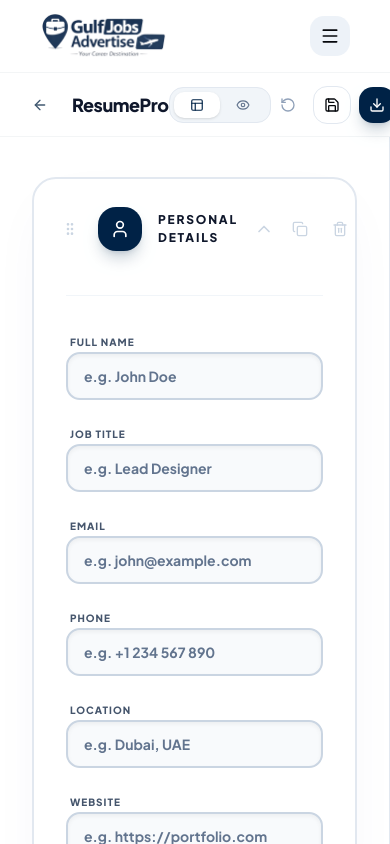
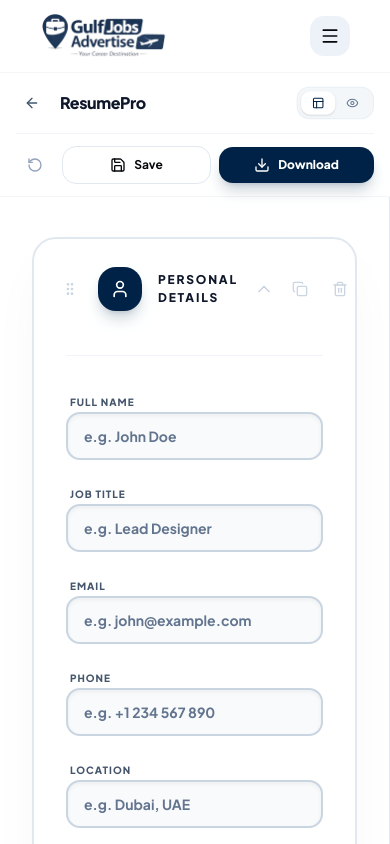
Before and after one commit to zaidkhan9085/job_advertise_fe, a Next.js app: page /resume-builder in a window 390 px wide. Shown: the top 844 px of the page. Built offline with nearby package versions, Linux system fonts and the light colour scheme.

Commit message:
more changes

```diff
--- a/src/app/(marketing)/resume-builder/page.tsx
+++ b/src/app/(marketing)/resume-builder/page.tsx
@@ -93,53 +93,60 @@ export default function ResumeBuilderPage() {
     <div className="flex flex-col h-screen bg-[#F1F5F9] overflow-hidden">
 
       {/* Precision Header */}
-      <header className="h-16 bg-white border-b border-border/40 flex items-center justify-between px-6 shrink-0 z-50">
-        <div className="flex items-center gap-4">
+      <header className="flex flex-col lg:flex-row lg:h-16 bg-white border-b border-border/40 px-4 py-3 lg:px-6 lg:py-0 lg:items-center justify-between shrink-0 z-50 transition-all">
+        <div className="flex items-center justify-between w-full lg:w-auto gap-4">
+          <div className="flex items-center gap-3">
             <Link href="/resume" className="p-2 hover:bg-secondary rounded-lg transition-all text-muted-foreground hover:text-foreground">
               <ArrowLeft className="w-4 h-4" />
             </Link>
             <div className="flex items-baseline gap-2">
-            <h1 className="text-lg font-black text-slate-900 tracking-tight">ResumePro</h1>
-            <span className="text-[10px] font-black text-brand-blue/40 uppercase tracking-widest hidden sm:block">Modern Builder</span>
+              <h1 className="text-base lg:text-lg font-black text-slate-900 tracking-tight">ResumePro</h1>
+              <span className="text-[9px] font-black text-brand-blue/30 uppercase tracking-widest hidden sm:block">Modern Builder</span>
             </div>
           </div>
 
-        {/* View Switcher (Dynamic) */}
-        <div className="flex bg-slate-100 p-1 rounded-xl border border-slate-200">
+          {/* View Switcher (Dynamic - Integrated in Row 1 for mobile) */}
+          <div className="flex bg-slate-100/80 p-1 rounded-xl border border-slate-200/60 scale-90 sm:scale-100 origin-right">
              <button
                onClick={() => setViewMode("edit")}
-             className={`px-4 py-1.5 rounded-lg text-xs font-bold transition-all flex items-center gap-2 ${viewMode === "edit" ? "bg-white text-brand-blue shadow-sm" : "text-slate-500 hover:text-slate-900"}`}
+               className={`px-3 sm:px-4 py-1.5 rounded-lg text-[10px] sm:text-xs font-bold transition-all flex items-center gap-2 ${viewMode === "edit" ? "bg-white text-brand-blue shadow-sm" : "text-slate-500 hover:text-slate-900"}`}
              >
-             <Layout className="w-3.5 h-3.5" /> <span className="hidden md:inline">Edit</span>
+               <Layout className="w-3.5 h-3.5" /> <span className="hidden sm:inline">Edit</span>
              </button>
              <button
                onClick={() => setViewMode("both")}
                className={`hidden lg:flex px-4 py-1.5 rounded-lg text-xs font-bold transition-all items-center gap-2 ${viewMode === "both" ? "bg-white text-brand-blue shadow-sm" : "text-slate-500 hover:text-slate-900"}`}
              >
-             <Monitor className="w-3.5 h-3.5" /> SplitView
+               <Monitor className="w-3.5 h-3.5" /> Split
              </button>
              <button
                onClick={() => setViewMode("preview")}
-             className={`px-4 py-1.5 rounded-lg text-xs font-bold transition-all flex items-center gap-2 ${viewMode === "preview" ? "bg-white text-brand-blue shadow-sm" : "text-slate-500 hover:text-slate-900"}`}
+               className={`px-3 sm:px-4 py-1.5 rounded-lg text-[10px] sm:text-xs font-bold transition-all flex items-center gap-2 ${viewMode === "preview" ? "bg-white text-brand-blue shadow-sm" : "text-slate-500 hover:text-slate-900"}`}
              >
-             <Eye className="w-3.5 h-3.5" /> <span className="hidden md:inline">Preview</span>
+               <Eye className="w-3.5 h-3.5" /> <span className="hidden sm:inline">Preview</span>
              </button>
           </div>
+        </div>
 
-        <div className="flex items-center gap-2">
-          <button onClick={handleReset} title="Reset Draft" className="p-2 sm:p-2.5 rounded-xl hover:bg-rose-50 text-slate-400 hover:text-rose-500 transition-all border border-transparent hover:border-rose-100 shrink-0">
+        {/* Action Buttons: Moved to next row on mobile as requested */}
+        <div className="flex items-center justify-between lg:justify-end gap-2 w-full lg:w-auto mt-3 lg:mt-0 pt-3 lg:pt-0 border-t lg:border-t-0 border-slate-100">
+          <button onClick={handleReset} title="Reset Draft" className="p-2.5 rounded-xl hover:bg-rose-50 text-slate-400 hover:text-rose-500 transition-all border border-transparent hover:border-rose-100 shrink-0">
             <RotateCcw className="w-4 h-4" />
           </button>
 
-          <button onClick={handleSave} className="p-2.5 sm:px-4 sm:py-2.5 rounded-xl text-sm font-bold border border-slate-200 hover:bg-secondary flex items-center gap-2 transition-all active:scale-95 shrink-0">
+          <div className="flex items-center gap-2 flex-1 lg:flex-initial">
+            <button onClick={handleSave} className="flex-1 lg:flex-initial px-4 py-2.5 rounded-xl text-sm font-bold border border-slate-200 hover:bg-secondary flex items-center justify-center gap-2 transition-all active:scale-95 shrink-0">
               <Save className={`w-4 h-4 ${isSaving ? "animate-spin" : ""}`} />
               <span className="hidden md:inline">{isSaving ? "Saving..." : "Save Draft"}</span>
+              <span className="md:hidden text-xs">Save</span>
             </button>
 
-          <button onClick={handlePrint} className="p-2.5 sm:px-5 sm:py-2.5 rounded-xl text-sm font-black bg-brand-blue text-white shadow-lg shadow-brand-blue/20 hover:bg-brand-blue-medium flex items-center gap-2 transition-all active:scale-95 shrink-0">
+            <button onClick={handlePrint} className="flex-1 lg:flex-initial px-5 py-2.5 rounded-xl text-sm font-black bg-brand-blue text-white shadow-lg shadow-brand-blue/20 hover:bg-brand-blue-medium flex items-center justify-center gap-2 transition-all active:scale-95 shrink-0">
               <Download className="w-4 h-4" />
               <span className="hidden md:inline">Download</span>
+              <span className="md:hidden text-xs">Download</span>
             </button>
+          </div>
         </div>
       </header>
 
--- a/src/components/sections/HomeCTASection.tsx
+++ b/src/components/sections/HomeCTASection.tsx
@@ -12,7 +12,7 @@ export default function HomeCTASection() {
       className: "bg-brand-blue text-white hover:bg-brand-blue-medium",
     },
     {
-      label: "Recruitment Jobs",
+      label: "Free Recruitment Jobs",
       href: "/jobs?type=free-recruitment",
       icon: Briefcase,
       className: "bg-brand-blue text-white hover:bg-brand-blue-medium",
--- a/src/components/sections/RegionsSection.tsx
+++ b/src/components/sections/RegionsSection.tsx
@@ -2,8 +2,8 @@
 
 import { useRef, useState, useEffect } from "react";
 import Link from "next/link";
-import { ArrowRight, ChevronLeft, ChevronRight, Globe2, Map } from "lucide-react";
-import { nearbyRegions, vacancyCountries } from "@/data/regions";
+import { ArrowRight, ChevronLeft, ChevronRight, Globe2 } from "lucide-react";
+import { vacancyCountries } from "@/data/regions";
 import { Swiper, SwiperSlide } from "swiper/react";
 import { Navigation, Autoplay } from "swiper/modules";
 import type { Swiper as SwiperType } from "swiper";
@@ -156,9 +156,9 @@ function SliderSection({
             observeParents={true}
             watchOverflow={false}
             breakpoints={{
-              768: { slidesPerView: 3 },
-              1024: { slidesPerView: 4 },
-              1280: { slidesPerView: 5 },
+              768: { slidesPerView: Math.min(items.length, 3) },
+              1024: { slidesPerView: Math.min(items.length, 4) },
+              1280: { slidesPerView: Math.min(items.length, 5) },
             }}
             className="pb-12"
           >
@@ -207,18 +207,6 @@ export default function RegionsSection() {
 
       <div className="container-site relative">
         <SliderSection
-          title="Jobs Near You"
-          subtitle="Discover immediate openings in major employment hubs across India."
-          badge="Local Opportunities"
-          icon={Map}
-          items={nearbyRegions}
-          type="nearby"
-          paginationId="nearby"
-        />
-
-        <div className="h-px w-full bg-gradient-to-r from-transparent via-brand-blue/10 to-transparent my-24" />
-
-        <SliderSection
           title="Browse by Country"
           subtitle="Explore trending international careers in top global destinations."
           badge="Global Reach"
```
Also changed, not shown: src/data/regions.ts (+18 -5 lines). Lines whose indentation alone changed are shown as unchanged.
